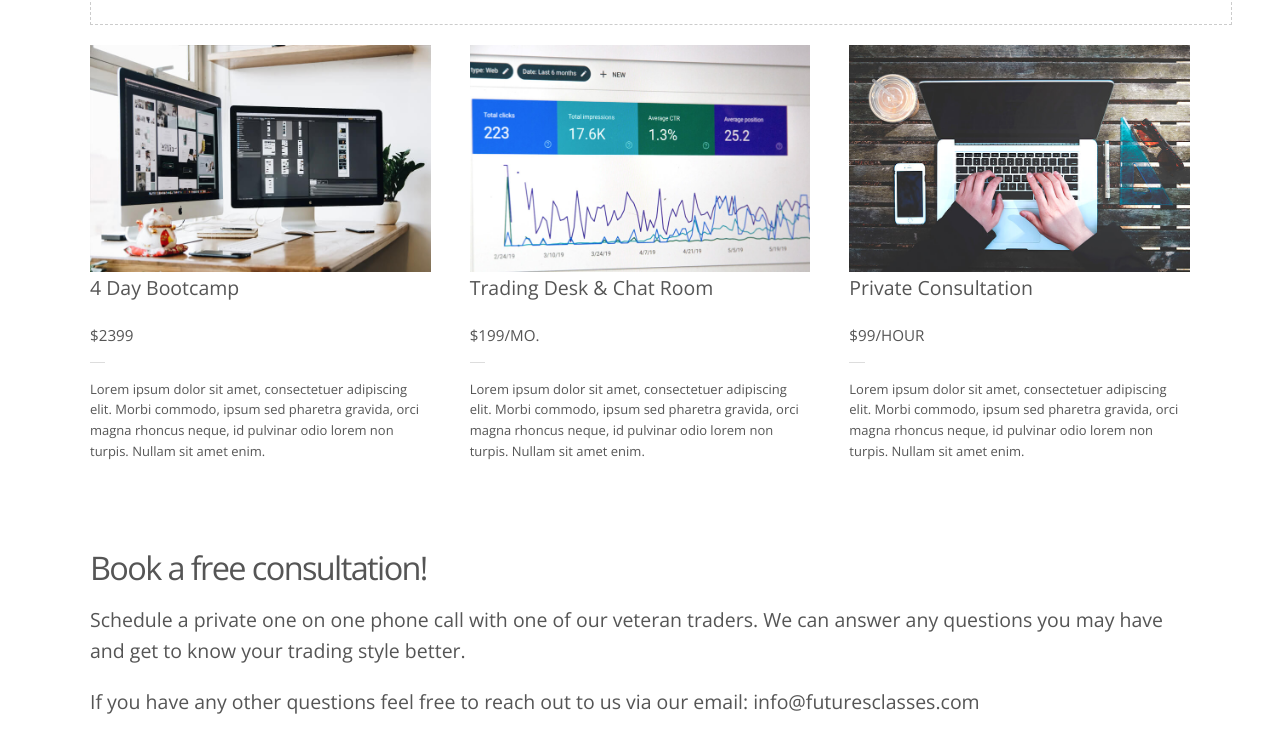
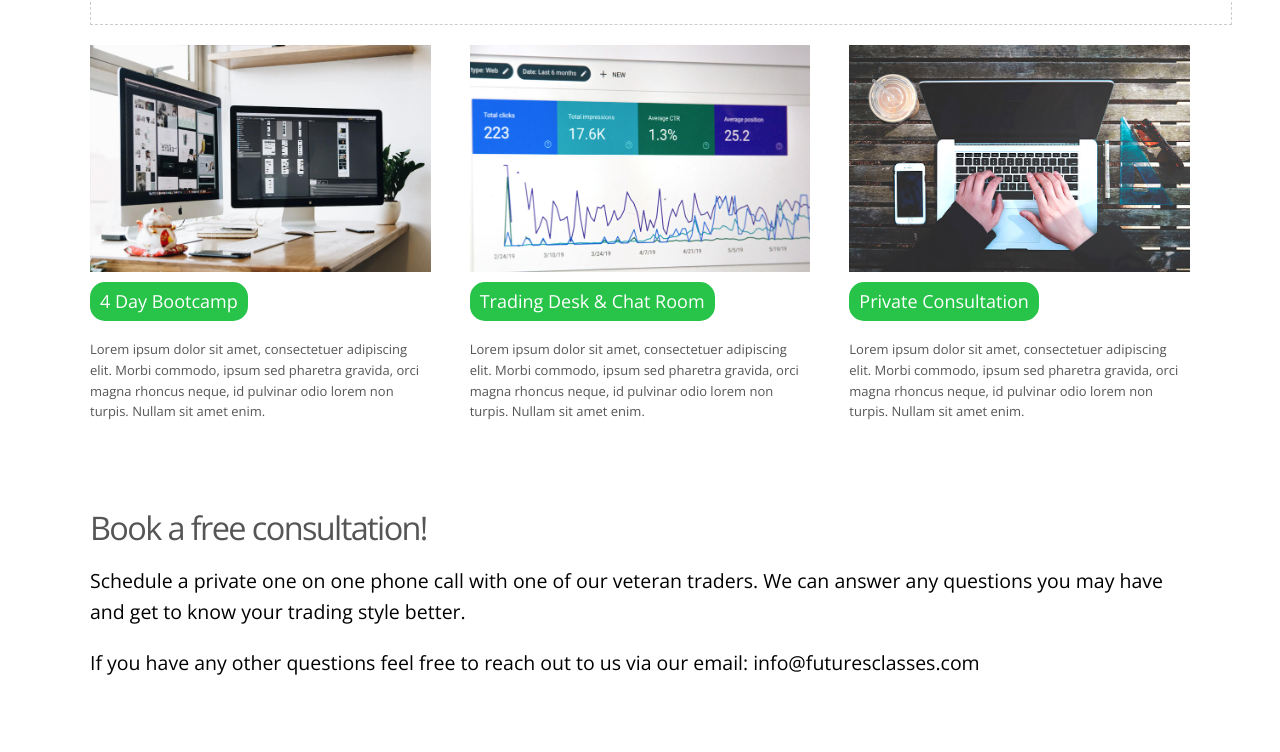
Before and after one commit to guzmanwolfrank/WolfRSSfeed, a plain HTML site: page index.html in a window 1280 px wide. Shown: the part 2422-3174 px from the top of the page. Drawn offline with nearby package versions, Linux system fonts and the light colour scheme; a script that the page names is missing.

Commit message:
fixed button issue for pricing with new  div class

```diff
--- a/index.html
+++ b/index.html
@@ -317,14 +317,26 @@
       font-weight: normal; }
     h2 { font-size: 2.5em; margin: 0 0 20px; letter-spacing: -0.05em; color: #555; line-height: 1; }
     h3 { font-size: 1.75em; }
-    h4 { font-size: 1.5em; }
-    h5 { font-size: 1.17em; text-transform: uppercase; margin: 0; color: #555; }
+    h4 { font-size: 1.5em; color: #000;}
+    h5 { font-size: 1.17em; text-transform: uppercase; margin: 0; color: #fff; background-color: #27c449;  display: inline;   border-radius: 10px  padding: 5px 10px; /* Adjust padding as needed */
+      ;
+      /* Change display to inline */ }
     h6 { font-size: 1em; margin-bottom: 2px; font-weight: 700; }
 
     h1 a,h2 a,h3 a,h4 a,h5 a,h6 a{color:#333; text-decoration: none;}
     h1 a:hover,h2 a:hover,h3 a:hover,h4 a:hover,h5 a:hover,h6 a:hover{color:#0078CF;text-decoration: underline;}
 
-
+    .rounded-corner {
+      display: inline-block;
+      background-color:#27c449;
+      color: white;
+      padding: 5px;
+      padding-left: 10px;
+      padding-right: 10px;
+      border-radius: 15px;
+      font-size: large;
+      margin-top: 10px;
+  }
 
     /* -- GRID  https://github.com/mattberridge/Proportional-Grids/
     ------------------------------------------------------------- */
@@ -493,7 +505,7 @@
     ------------------------------------------------------------- */
     /* Services */
     .services aside { color: #999; padding-top: 1em; border-top: 1px solid #DDD;}
-    .services aside:after, .services h5:after { content: ""; display: block; height: 1px; width: 1em; background: #DDD; margin: 1em 0; }
+    .services aside:after, .services h5:after { content: ""; display: block; height: 1px; width: 1em; ; margin: 1em 0; }
 
     /* Slider */
       /* Browser Resets */
@@ -843,8 +855,8 @@
       <article class="grid col-one-third mq3-col-full">
         <img src="img/course-1.jpg" alt="">
 
-        <h4>4 Day Bootcamp</h4>
-        <h5>$2399</h5>
+              <h4 class="rounded-corner">4 Day Bootcamp</h4>
+
         <p>Lorem ipsum dolor sit amet, consectetuer adipiscing elit. Morbi commodo, ipsum sed pharetra gravida, orci magna rhoncus neque, id pulvinar odio lorem non turpis. Nullam sit amet enim.</p>
 
 
@@ -854,16 +866,14 @@
 
         <img src="img/course-2.jpg" alt="">
 
-        <h4>Trading Desk & Chat Room</h4>
-        <h5>$199/mo.</h5>
+        <h4 class="rounded-corner">Trading Desk & Chat Room</h4>
         <p>Lorem ipsum dolor sit amet, consectetuer adipiscing elit. Morbi commodo, ipsum sed pharetra gravida, orci magna rhoncus neque, id pulvinar odio lorem non turpis. Nullam sit amet enim.</p>
       </article>
       <article class="grid col-one-third mq3-col-full">
         <img src="img/course-3.jpg" alt="">
 
+        <h4 class="rounded-corner">Private Consultation</h4>
 
-        <h4>Private Consultation</h4>
-        <h5>$99/hour</h5>
         <p>Lorem ipsum dolor sit amet, consectetuer adipiscing elit. Morbi commodo, ipsum sed pharetra gravida, orci magna rhoncus neque, id pulvinar odio lorem non turpis. Nullam sit amet enim.</p>
       </article>
     </section>
```
